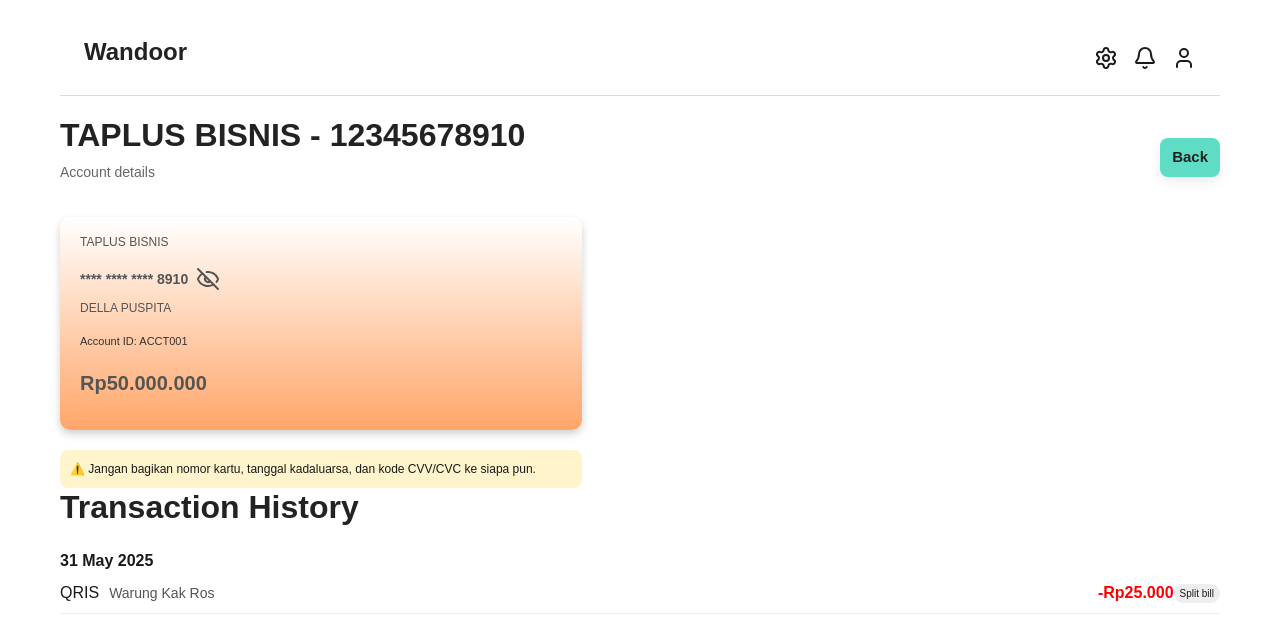
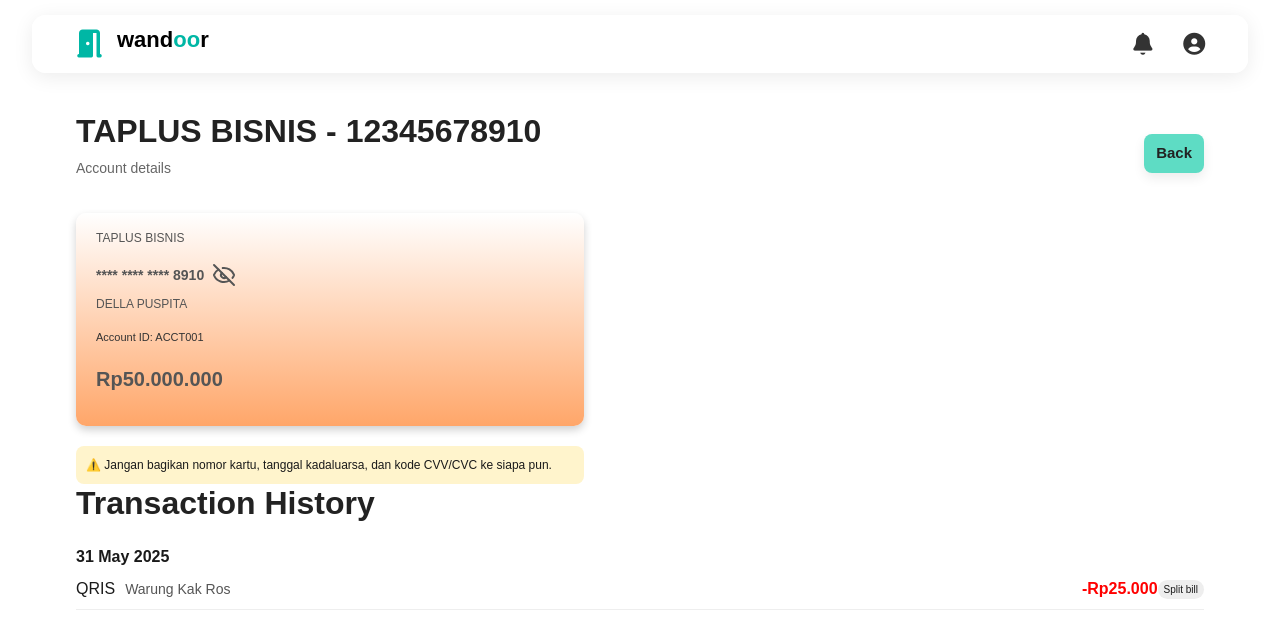
Before and after one commit to kelompok-3-odp343/Client-Side, a React (Vite) app: page /mycard in a window 1280 px wide. Shown: the top 642 px of the page. Built offline with nearby package versions, Linux system fonts and the light colour scheme.

Commit message:
Update Progress CSS

```diff
--- a/src/css/cardstyle.css
+++ b/src/css/cardstyle.css
@@ -25,7 +25,8 @@
   .dashboard-main {
     /* display: flex; */
     gap: 40px;
-    margin-top: 20px;
+    margin-top: 80px;
+    padding: 12px 16px 80px;
   }
 
   /* LEFT SECTION */
--- a/src/css/globals.css
+++ b/src/css/globals.css
@@ -64,7 +64,7 @@ body {
 .dashboard-main {
   /* max-width: 1200px; */
   margin: 0 auto;
-  /* padding: 12px 16px 80px; */
+  padding: 12px 16px 80px;
 }
 
 .page-title {
@@ -72,6 +72,7 @@ body {
   font-size: 26px;
   margin: 6px 0 18px;
   font-weight: 700;
+
 }
 
 /* Top grid */
--- a/src/pages/CardSection.jsx
+++ b/src/pages/CardSection.jsx
@@ -3,7 +3,7 @@ import "../css/cardstyle.css";
 import { EyeOff, Eye, Settings, Bell, User, Filter } from "lucide-react";
 import { useLocation, useNavigate } from "react-router-dom";
 import { DUMMY_CARDS } from "../data/dummy";
-
+import Navbar from "../components/Navbar";
 /**
  * CardSection: expects location.state.card (object) OR falls back to first dummy card
  */
@@ -49,14 +49,7 @@ export default function MyCards() {
 
   return (
     <div className="dashboard-container">
-      <header className="dashboard-header">
-        <h1 className="logo">Wandoor</h1>
-        <div className="icons">
-          <Settings />
-          <Bell />
-          <User />
-        </div>
-      </header>
+      <Navbar />
 
       <main className="dashboard-main">
         {/* Header area or back button */}
```
